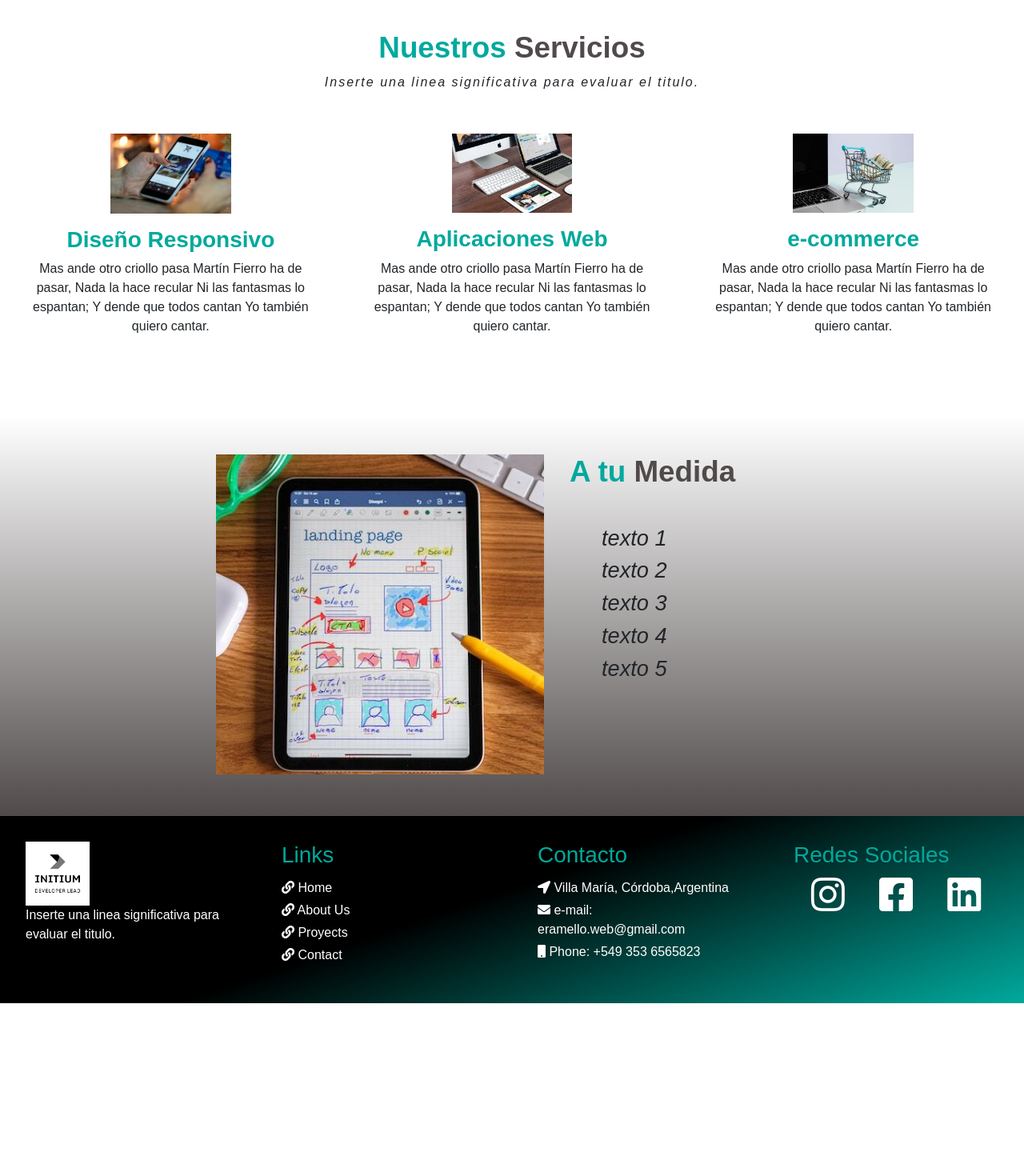
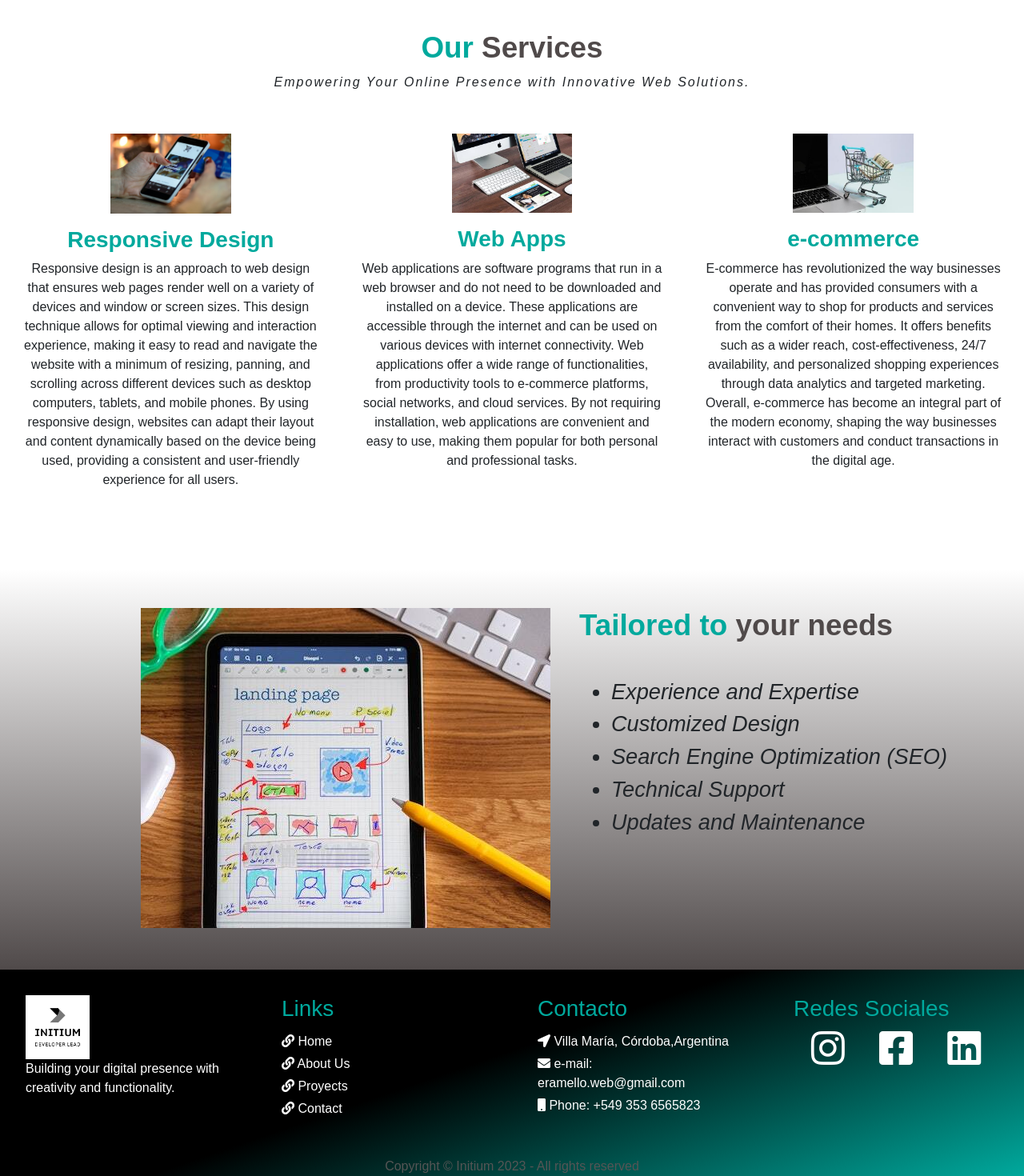
Before and after one commit to EmmanuelR84/React-Page-v2, a React (Create React App) app: page / in a window 1280 px wide. Shown: the part 591-2061 px from the top of the page at 80% size. Before the commit the page ends 1845 px from the top, so only its background shows below. Built offline with nearby package versions, Linux system fonts and the light colour scheme.

Commit message:
modificacion de textos, scroll sin outline, modificaciones de estilos en div de mission vision y objective, y listado de beneficios

```diff
--- a/src/components/aboutUs/aboutUs.css
+++ b/src/components/aboutUs/aboutUs.css
@@ -39,7 +39,7 @@
 
 .c3-info {
   width: 28%;
-  height: 350px;
+  height: auto;
   padding: 1em 2.5em;
 }
 
--- a/src/components/aboutUs/index.jsx
+++ b/src/components/aboutUs/index.jsx
@@ -17,16 +17,16 @@ const AboutUs = ()=> {
         <div className='info-about'>
           <div className='info-title'>
             <h2 className='h2'><span className='dualColor'>Who</span> we are</h2>
-            <p>I'm creative web front-end developer based in Córdoba, Argentina.</p>
+            <p>We are a web development company founded in 2021 with the mission of boosting your online presence through innovative and personalized digital solutions.</p>
           </div>
           <div className='info-plus'>
-            <p>With 2 year of experience as a professional Web developer, I have acquired the skills and knowledge necessary to make your project a success.</p>
+            <p>Our team of technology experts works tirelessly to create exceptional web experiences that drive the growth of your business and connect you with your audience in a meaningful way.</p>
           </div>
           <div className='info-plus'>
-            <p>I enjoy every step while working.</p>
+            <p>In every project, we are committed to delivering quality, creativity, and professionalism to bring your ideas to digital reality.</p>
           </div>
           <div className='info-plus'>
-            <p>If you need to take your project to the infinite world of cyber space, you are in the right place, contact me and I will take your project to every electronic device connected to the world network.</p>
+            <p>Trust us to make your web presence shine!</p>
           </div>
         </div>
 
@@ -37,20 +37,20 @@ const AboutUs = ()=> {
 
         <div className='c3-info'>
           <i aria-hidden="true" class="fas fa-star c3-icon"></i>
-          <h3><span className='dualColor'>Mision</span></h3>
-          <p>Mas ande otro criollo pasa Martín Fierro ha de pasar, Nada la hace recular Ni las fantasmas lo espantan; Y dende que todos cantan Yo también quiero cantar.</p>
+          <h3><span className='dualColor'>Mission</span></h3>
+          <p>The mission of our web development company is to provide cutting-edge digital solutions that drive the success of our clients in the online environment. We are committed to offering high-quality, innovative, and customized web development services that meet the specific needs of each client. Our mission is to help businesses stand out on the Internet, increase their visibility, enhance their interaction with users, and achieve their business goals through effective digital strategies. In every project, we strive to exceed expectations and deliver exceptional value to our clients, driving their growth and success in the digital world.</p>
         </div>
 
         <div className='c3-info'>
           <i aria-hidden="true" class="fas fa-lightbulb c3-icon"></i>
           <h3><span className='dualColor'>Vision</span></h3>
-          <p>Mas ande otro criollo pasa Martín Fierro ha de pasar, Nada la hace recular Ni las fantasmas lo espantan; Y dende que todos cantan Yo también quiero cantar.</p>
+          <p>Our vision as a web development company is to be a leader in the digital industry, recognized for our excellence in creating innovative and high-quality web solutions. We strive to be the preferred choice for companies looking to enhance their online presence and achieve digital success. We aim to be a reference in the sector, standing out for our creativity, professionalism, and commitment to customer satisfaction. We aspire to continue growing and evolving constantly, adapting to the latest technological trends and offering services that make a difference in the digital market. Our vision is to be the key to our clients' online success, providing web solutions that drive their growth and projection in an increasingly digitized world.</p>
         </div>
 
         <div className='c3-info'>
           <i aria-hidden="true" class="fas fa-check c3-icon"></i>
-          <h3><span className='dualColor'>Objetivo</span></h3>
-          <p>Mas ande otro criollo pasa Martín Fierro ha de pasar, Nada la hace recular Ni las fantasmas lo espantan; Y dende que todos cantan Yo también quiero cantar.</p>
+          <h3><span className='dualColor'>Objective</span></h3>
+          <p>The goal of our web development company is to offer our clients effective and personalized digital solutions that enable them to achieve their online business goals. We are committed to creating functional, attractive, and optimized websites that enhance our clients' online presence, increase their visibility, and generate tangible results such as increased traffic, conversions, and user engagement. We aim to provide a comprehensive service that covers everything from web design and development to search engine optimization (SEO) and the integration of analytics tools to measure performance. Our goal is to be the trusted digital partner of our clients, helping them grow and thrive in the digital environment sustainably and successfully.</p>
         </div>
 
       </div>
--- a/src/components/footer/footer.css
+++ b/src/components/footer/footer.css
@@ -50,6 +50,12 @@
   filter: brightness(2);
 }
 
+.footer__copRig {
+  color: #555;
+  -webkit-user-select: none;
+  user-select: none;
+}
+
 
 /* Small devices (landscape phones, 576px and up) */
 @media (min-width: 356px) and (max-width: 767px) {
--- a/src/components/footer/footer.jsx
+++ b/src/components/footer/footer.jsx
@@ -21,7 +21,7 @@ const Footer = (props)=> {
   {/** info */}
       <div className='links__container'>
         <img src='/img/Logo-BW.png' alt='logo' className='logo'/>
-        <p className='logo-text'>Inserte una linea significativa para evaluar el titulo.</p>
+        <p className='logo-text'>Building your digital presence with creativity and functionality.</p>
       </div>
   {/** menu */}
       <div className='links__container'>
@@ -55,7 +55,7 @@ const Footer = (props)=> {
 
     </div>
 
-    <div className='footer__copRig'></div>
+    <div className='footer__copRig'>Copyright &copy; Initium 2023 - All rights reserved</div>
   </div>
 }
 
--- a/src/components/listSection/index.jsx
+++ b/src/components/listSection/index.jsx
@@ -7,13 +7,13 @@ function ListSection() {
       <div className="liSection-img"></div>
 
       <div className="liSection-info">
-        <h3 className="liSection-title"><span className="dualColor">A tu </span>Medida</h3>
+        <h3 className="liSection-title"><span className="dualColor">Tailored to </span>your needs</h3>
         <ul className='liSection-ul'>
-          <li className='liSection-li'>texto 1</li>
-          <li className='liSection-li'>texto 2</li>
-          <li className='liSection-li'>texto 3</li>
-          <li className='liSection-li'>texto 4</li>
-          <li className='liSection-li'>texto 5</li>
+          <li className='liSection-li'>Experience and Expertise</li>
+          <li className='liSection-li'>Customized Design</li>
+          <li className='liSection-li'>Search Engine Optimization (SEO)</li>
+          <li className='liSection-li'>Technical Support</li>
+          <li className='liSection-li'>Updates and Maintenance</li>
         </ul>
       </div>
     </div>
--- a/src/components/listSection/listSection.css
+++ b/src/components/listSection/listSection.css
@@ -10,7 +10,7 @@
 }
 
 .liSection__content {
-  width: 80%;
+  width: 100%;
   height: 500px;
   display: flex;
   justify-content: center;
@@ -27,11 +27,11 @@
 }
 
 .liSection-info {
-  width: 40%;
   display: flex;
   flex-direction: column;
   justify-content: flex-start;
   align-items: flex-start;
+  margin-left: 4px;
   padding: 3em 0 0 2em;
 }
 
@@ -43,10 +43,12 @@
 
 .liSection-ul {
   margin-top: 2em;
+  display: flex;
+  flex-direction: column;
+  align-items: flex-start;
 }
 
 .liSection-li {
-  list-style: none;
   font-size: var(--md);
   font-style: italic;
 }
--- a/src/components/nuestrosServicios/index.jsx
+++ b/src/components/nuestrosServicios/index.jsx
@@ -3,24 +3,24 @@ import './ourServices.css';
 function OurServices() {
   return <div className='oServ__container'>
     <div className='oServ__header'>
-      <h1 className='oServ__header-title'><span className='dualColor'>Nuestros </span>Servicios</h1>
-      <p className='oServ__header-p'>Inserte una linea significativa para evaluar el titulo.</p>
+      <h1 className='oServ__header-title'><span className='dualColor'>Our </span>Services</h1>
+      <p className='oServ__header-p'>Empowering Your Online Presence with Innovative Web Solutions.</p>
     </div>
     <div className='oServ__info'>
       <div className='oServ__info-container'>
         <img src='/img/slide2.jpg' alt='telefono mobil' className='oServ__info-img' />
-        <h3 className='oServ__info-title'>Diseño Responsivo</h3>
-        <p className='oServ__info-text'>Mas ande otro criollo pasa Martín Fierro ha de pasar, Nada la hace recular Ni las fantasmas lo espantan; Y dende que todos cantan Yo también quiero cantar.</p>
+        <h3 className='oServ__info-title'>Responsive Design</h3>
+        <p className='oServ__info-text'>Responsive design is an approach to web design that ensures web pages render well on a variety of devices and window or screen sizes. This design technique allows for optimal viewing and interaction experience, making it easy to read and navigate the website with a minimum of resizing, panning, and scrolling across different devices such as desktop computers, tablets, and mobile phones. By using responsive design, websites can adapt their layout and content dynamically based on the device being used, providing a consistent and user-friendly experience for all users.</p>
       </div>
       <div className='oServ__info-container'>
         <img src='/img/appsweb.jpg' alt='aplicaciones web' className='oServ__info-img' />
-        <h3 className='oServ__info-title'>Aplicaciones Web</h3>
-        <p className='oServ__info-text'>Mas ande otro criollo pasa Martín Fierro ha de pasar, Nada la hace recular Ni las fantasmas lo espantan; Y dende que todos cantan Yo también quiero cantar.</p>
+        <h3 className='oServ__info-title'>Web Apps</h3>
+        <p className='oServ__info-text'>Web applications are software programs that run in a web browser and do not need to be downloaded and installed on a device. These applications are accessible through the internet and can be used on various devices with internet connectivity. Web applications offer a wide range of functionalities, from productivity tools to e-commerce platforms, social networks, and cloud services. By not requiring installation, web applications are convenient and easy to use, making them popular for both personal and professional tasks.</p>
       </div>
       <div className='oServ__info-container'>
         <img src='/img/e-commerce.jpg' alt='e-commerce' className='oServ__info-img' />
         <h3 className='oServ__info-title'>e-commerce</h3>
-        <p className='oServ__info-text'>Mas ande otro criollo pasa Martín Fierro ha de pasar, Nada la hace recular Ni las fantasmas lo espantan; Y dende que todos cantan Yo también quiero cantar.</p>
+        <p className='oServ__info-text'>E-commerce has revolutionized the way businesses operate and has provided consumers with a convenient way to shop for products and services from the comfort of their homes. It offers benefits such as a wider reach, cost-effectiveness, 24/7 availability, and personalized shopping experiences through data analytics and targeted marketing. Overall, e-commerce has become an integral part of the modern economy, shaping the way businesses interact with customers and conduct transactions in the digital age.</p>
       </div>
     </div>
   </div>
--- a/src/components/presentation/index.jsx
+++ b/src/components/presentation/index.jsx
@@ -9,7 +9,7 @@ const Presentation = () => {
   return <div className='pres__container'>
     <div className='info__container'>
       <h1 className='info__title'>INITIUM</h1>
-      <p className='info__text'>Mas ande otro criollo pasa Martín Fierro ha de pasar, Nada la hace recular Ni las fantasmas lo espantan; Y dende que todos cantan Yo también quiero cantar.</p>
+      <p className='info__text'>Building your digital presence with creativity and functionality.</p>
       <button className='btn btn-style' onClick={btnClick}>Curriculum</button>
     </div>
   </div>
--- a/src/components/scrollUp/scrollUp.css
+++ b/src/components/scrollUp/scrollUp.css
@@ -9,7 +9,11 @@
   color: var(--white-color);
   border: none;
   border-radius: 100%;
+  outline: none;
   cursor: pointer;
+}
+.btn-scrollUp:focus {
+  outline: none;
 }
 
 
```
